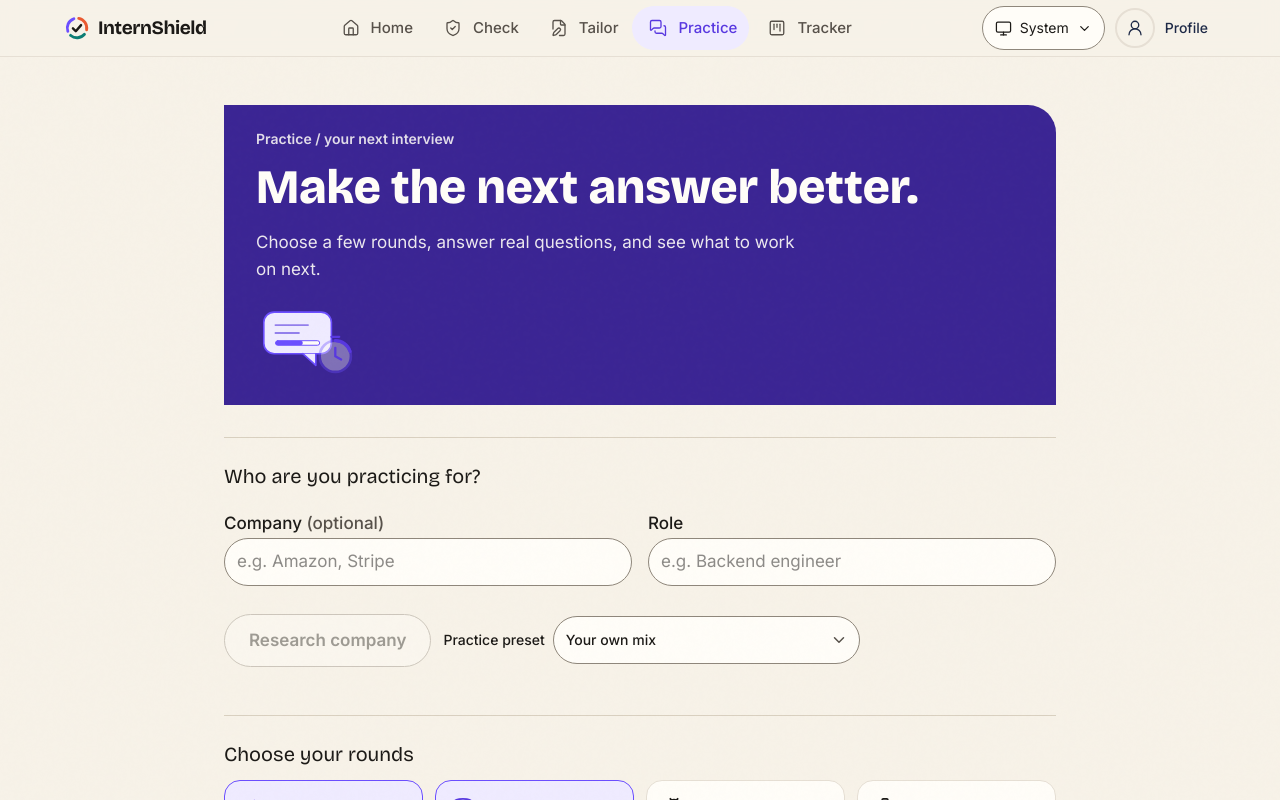
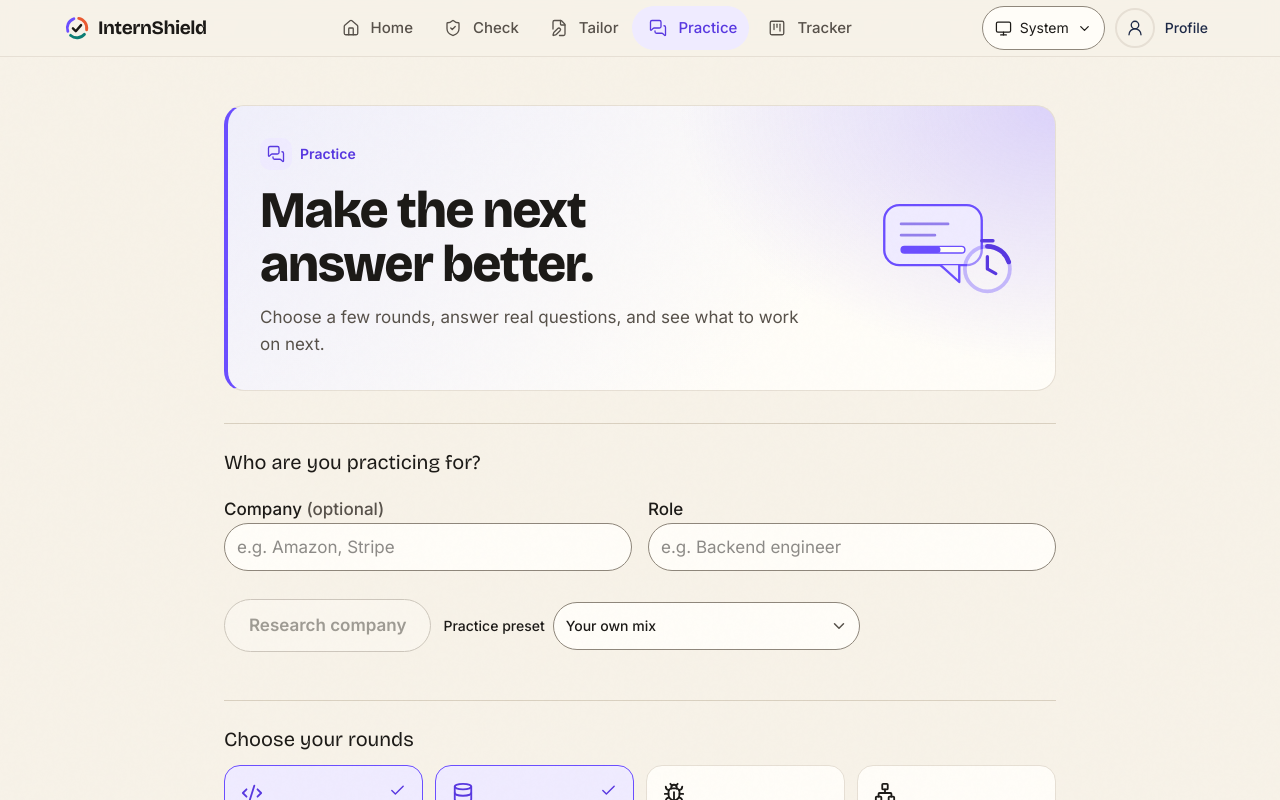
Before and after one commit to him-eshh/InternShield, a Next.js app: page /practice in a window 1280 px wide. Shown: the top 800 px of the page. Built offline with nearby package versions, Linux system fonts and the light colour scheme.

Commit message:
WIP (final fix2): ToolHero and in-progress edits before laptop restart

```diff
--- a/app/globals.css
+++ b/app/globals.css
@@ -186,3 +186,11 @@ p { text-wrap: pretty; }
     scroll-behavior: auto !important;
   }
 }
+
+/* Shared tool hero: a tool-colored wash over the surface, same shape in every tool and theme. */
+.tool-hero {
+  background:
+    radial-gradient(70% 140% at 100% 0%, color-mix(in oklab, var(--tool) 24%, transparent) 0%, transparent 65%),
+    linear-gradient(135deg, color-mix(in oklab, var(--tool) 9%, var(--surface)) 0%, var(--surface) 70%);
+  border-left: 4px solid var(--tool);
+}
--- a/components/CheckForm.tsx
+++ b/components/CheckForm.tsx
@@ -1,5 +1,7 @@
 "use client";
-import { MessageSquareText, ChevronRight, ClipboardPaste, ShieldCheck, X } from "lucide-react";
+import ToolHero from "./ToolHero";
+import { CheckIllustration } from "./illustrations";
+import { ChevronRight, ClipboardPaste, ShieldCheck, X } from "lucide-react";
 import { useRef, useState } from "react";
 import { autofill } from "@/lib/autofill";
 import { EXAMPLES } from "@/lib/examples";
@@ -151,7 +153,7 @@ export default function CheckForm({ initial, onSubmit }: { initial: CheckSubmit
 
   return (
     <section data-tool="check" className="mx-auto max-w-[1100px] px-4 py-8 sm:px-6 sm:py-12">
-      <header className="rounded-tr-[28px] bg-tool-deep px-5 py-6 text-on-deep sm:px-8"><div className="flex items-start gap-4"><MessageSquareText size={30} strokeWidth={1.75} aria-hidden="true" className="mt-1 shrink-0" /><div><p className="text-sm font-medium opacity-85">Check a message</p><h1 className="mt-1 font-display text-[clamp(2rem,4vw,3rem)] font-bold leading-tight">What does this message actually say?</h1><p className="mt-2 max-w-[62ch] opacity-90">Paste the whole recruiter message. We’ll mark the evidence, what we could not verify, and what to do next.</p></div></div></header>
+      <ToolHero Icon={ShieldCheck} name="Check" title="What does this message actually say?" art={<CheckIllustration size={150} />}>Paste the whole recruiter message. We’ll mark the evidence, what we could not verify, and what to do next.</ToolHero>
       <form
         className="mt-8 grid items-start gap-8 lg:grid-cols-[minmax(0,2fr)_minmax(240px,1fr)]"
         noValidate
--- /dev/null
+++ b/components/ToolHero.tsx
@@ -0,0 +1,17 @@
+// One hero shape for Check, Tailor and Practice: tool-tinted wash, icon chip, title, illustration on the right.
+// Colors come from the nearest data-tool wrapper, so it is right in light and dark.
+import type { LucideIcon } from "lucide-react";
+import type { ReactNode } from "react";
+
+export default function ToolHero({ Icon, name, title, children, art }: { Icon: LucideIcon; name: string; title: string; children?: ReactNode; art: ReactNode }) {
+  return (
+    <header className="tool-hero mb-8 flex flex-wrap items-center justify-between gap-5 rounded-[var(--radius-lg)] border border-border px-5 py-6 sm:px-8 sm:py-8">
+      <div className="min-w-0 flex-1 basis-80">
+        <p className="inline-flex items-center gap-2 text-sm font-semibold text-tool-strong"><span aria-hidden="true" className="grid size-8 place-items-center rounded-[var(--radius-sm)] bg-tool-tint"><Icon size={18} strokeWidth={1.75} /></span>{name}</p>
+        <h1 className="mt-3 max-w-[22ch] font-display text-[clamp(2rem,4.4vw,3.2rem)] font-extrabold leading-[1.06] tracking-[-0.025em]">{title}</h1>
+        {children && <p className="mt-3 max-w-[56ch] text-fg-2">{children}</p>}
+      </div>
+      <div aria-hidden="true" className="hidden shrink-0 sm:block">{art}</div>
+    </header>
+  );
+}
--- a/components/tiers/interview/PracticePage.tsx
+++ b/components/tiers/interview/PracticePage.tsx
@@ -1,6 +1,6 @@
 "use client";
 import { useEffect, useState } from "react";
-import { ArrowRight } from "lucide-react";
+import { ArrowRight, MessagesSquare } from "lucide-react";
 import { useRouter } from "next/navigation";
 import { prefillTarget } from "@/lib/client/storage";
 import { PracticeIllustration } from "../../illustrations";
@@ -11,7 +11,8 @@ import { useAppState } from "../../shell/AppStateProvider";
 import Setup from "../../interview/Setup";
 import Runner from "../../interview/Runner";
 import { History, Summary } from "../../interview/Summary";
-import { band, btnPrimary } from "../../ui";
+import { btnPrimary } from "../../ui";
+import ToolHero from "../../ToolHero";
 export default function PracticePage() {
   const router = useRouter();
   const { ready, profile, resume, targets, prefs } = useAppState();
@@ -46,7 +47,7 @@ export default function PracticePage() {
   const config = initial ?? defaultConfig({ company: target?.company ?? undefined, role: target?.role ?? undefined });
   return <main data-tool="practice" className={`mx-auto w-full px-4 py-8 pb-28 sm:px-8 sm:py-12 ${session?.status === "active" && session.activeQuestion?.inner ? "max-w-7xl" : "max-w-4xl"}`}>
     {session?.status === "active" ? <Runner state={session} bank={bank} onChange={update} /> : session?.status === "done" || saved ? <Summary state={session ?? undefined} summary={saved?.summary} sessionId={session?.id ?? saved?.id} company={session?.context.company ?? saved?.company} role={session?.context.role ?? saved?.role} onAgain={home} onHome={() => home()} onOpenTracker={() => router.push("/tracker")} /> : <>
-      <header className={`${band} mb-8 flex flex-wrap items-center justify-between gap-5`}><div><p className="text-sm font-semibold opacity-85">Practice / your next interview</p><h1 className="mt-2 max-w-2xl font-display text-4xl font-extrabold leading-tight sm:text-5xl">Make the next answer better.</h1><p className="mt-3 max-w-xl opacity-90">Choose a few rounds, answer real questions, and see what to work on next.</p></div><PracticeIllustration size={104} className="shrink-0" /></header>
+      <ToolHero Icon={MessagesSquare} name="Practice" title="Make the next answer better." art={<PracticeIllustration size={150} />}>Choose a few rounds, answer real questions, and see what to work on next.</ToolHero>
       {resumeSession && <aside className="mb-7 rounded-2xl border border-tool bg-tool-tint p-5"><h2 className="font-display text-xl">Pick up where you left off</h2><p className="mt-2 text-sm text-muted">{resumeSession.turns.length} of {resumeSession.slots.length} questions complete.</p><button className={btnPrimary + " mt-4"} onClick={() => update(resumeSession)}>Resume session<ArrowRight size={17} /></button></aside>}
       {!bank.length ? <p role="status">Loading practice questions…</p> : <Setup key={JSON.stringify(config)} bank={bank} initial={config} targetDescription={target?.description ?? null} level={profile?.level ?? null} autoResearch={!!targets.practice} onStart={(chosen, values) => {
         const s = newPractice(chosen, { company: chosen.company || null, role: chosen.role || null, description: target?.description?.slice(0, 2000) ?? null, resume: resume?.text.slice(0, 1500) ?? null, field: profile?.field ?? null, level: profile?.level ?? null, ...(chosen.companyPreset ? { preset: chosen.companyPreset as "google" | "meta" | "amazon" | "mckinsey" | "goldman" } : {}) }, { id: crypto.randomUUID(), now: Date.now(), seed: Math.floor(Math.random() * 100000), values }, bank);
```
